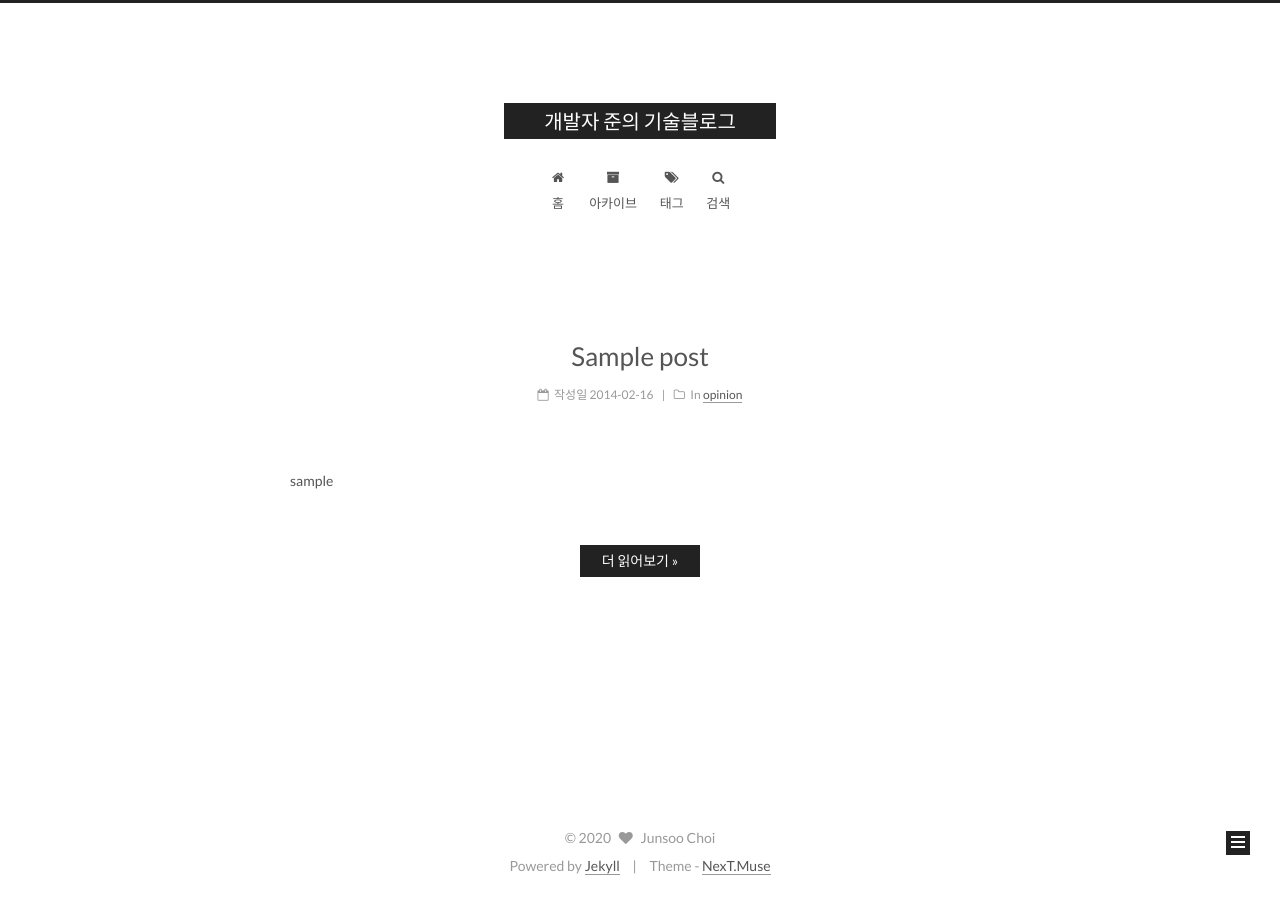
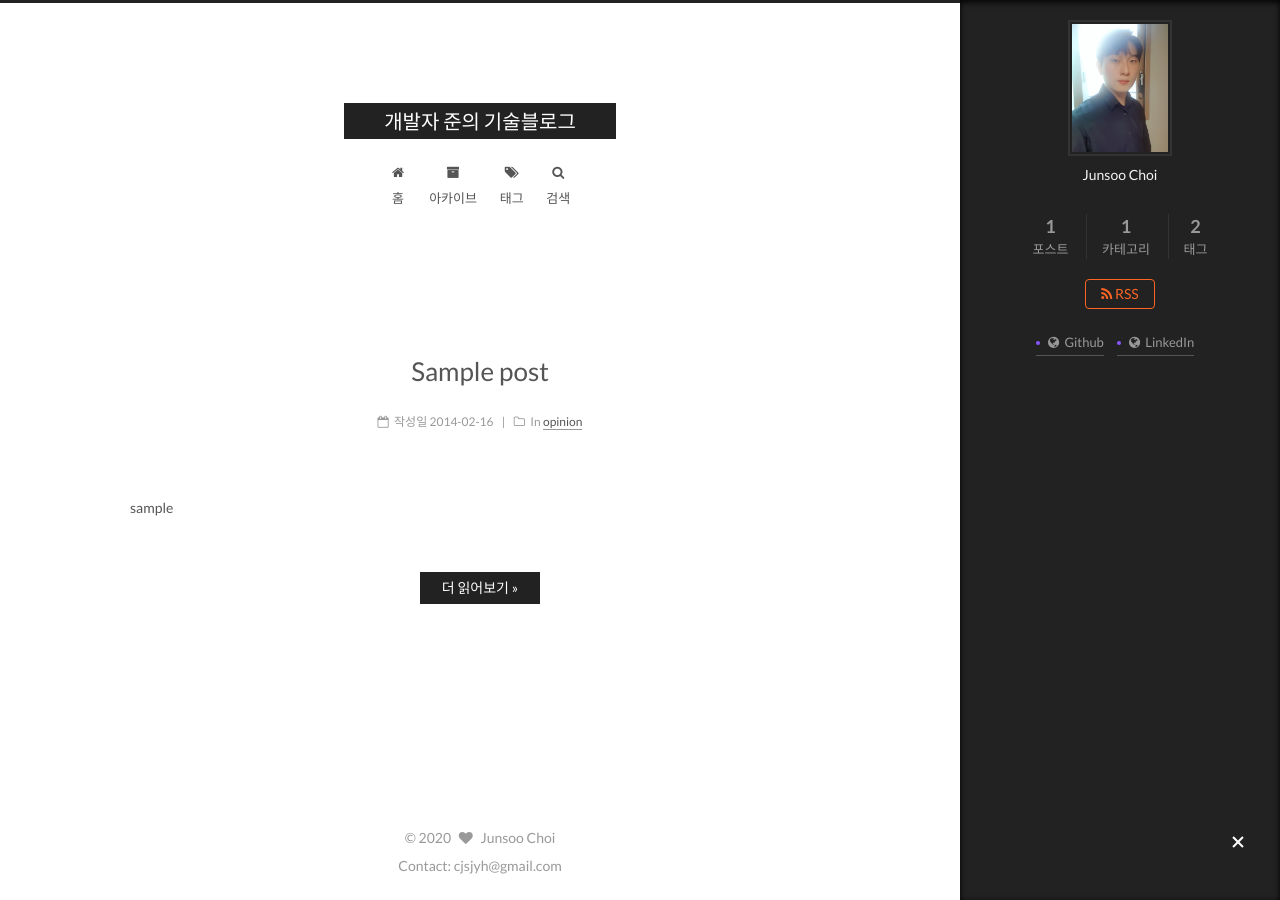
Before and after one commit to cjsjyh/cjsjyh.github.io, a Jekyll site: the page built from index.html, in a window 1280 px wide. Built offline with Jekyll 4.4.1, drawn with Linux system fonts in a browser that asks for light colours; the list of posts is cut into pages by our own code; part of the change alters nothing that is shown.

```diff
--- a/_config.yml
+++ b/_config.yml
@@ -93,7 +93,7 @@ rss:
 authoricon: heart
 
 # Footer `powered-by` and `theme-info` copyright
-copyright: true
+copyright: false
 
 # ---------------------------------------------------------------
 # SEO Settings
@@ -105,7 +105,7 @@ copyright: true
 canonical: true
 
 # Change headers hierarchy on site-subtitle (will be main site description) and on all post/pages titles for better SEO-optimization.
-seo: false
+seo: true
 
 # If true, will add site-subtitle to index page, added in jekyll config.
 # subtitle: Subtitle
@@ -265,7 +265,7 @@ sidebar:
   #  - always  expand for all pages automatically
   #  - hide    expand only when click on the sidebar toggle icon.
   #  - remove  Totally remove sidebar including sidebar toggle.
-  display: post
+  display: always
   #display: always
   #display: hide
   #display: remove
--- a/_includes/_partials/footer.html
+++ b/_includes/_partials/footer.html
@@ -7,8 +7,10 @@
     <i class="fa fa-{{ site.authoricon }}"></i>
   </span>
   <span class="author" itemprop="copyrightHolder">{{ site.author }}</span>
+
+  </br>
+  <span class="author">Contact: cjsjyh@gmail.com</span>
 </div>
-
 {% if site.copyright %}
 <div class="powered-by">
   {{ __.footer.powered | replace: '%s', '<a class="theme-link" href="https://jekyllrb.com">Jekyll</a>') }}
```
